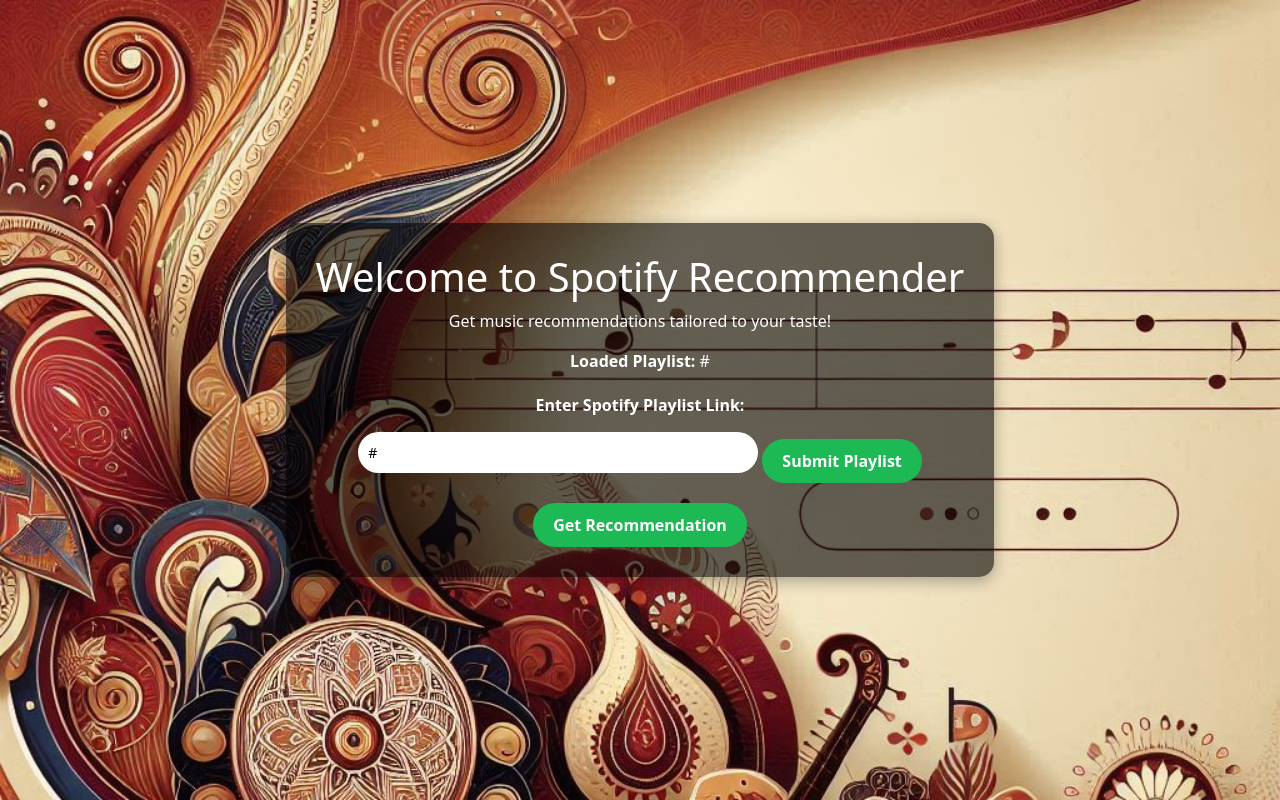
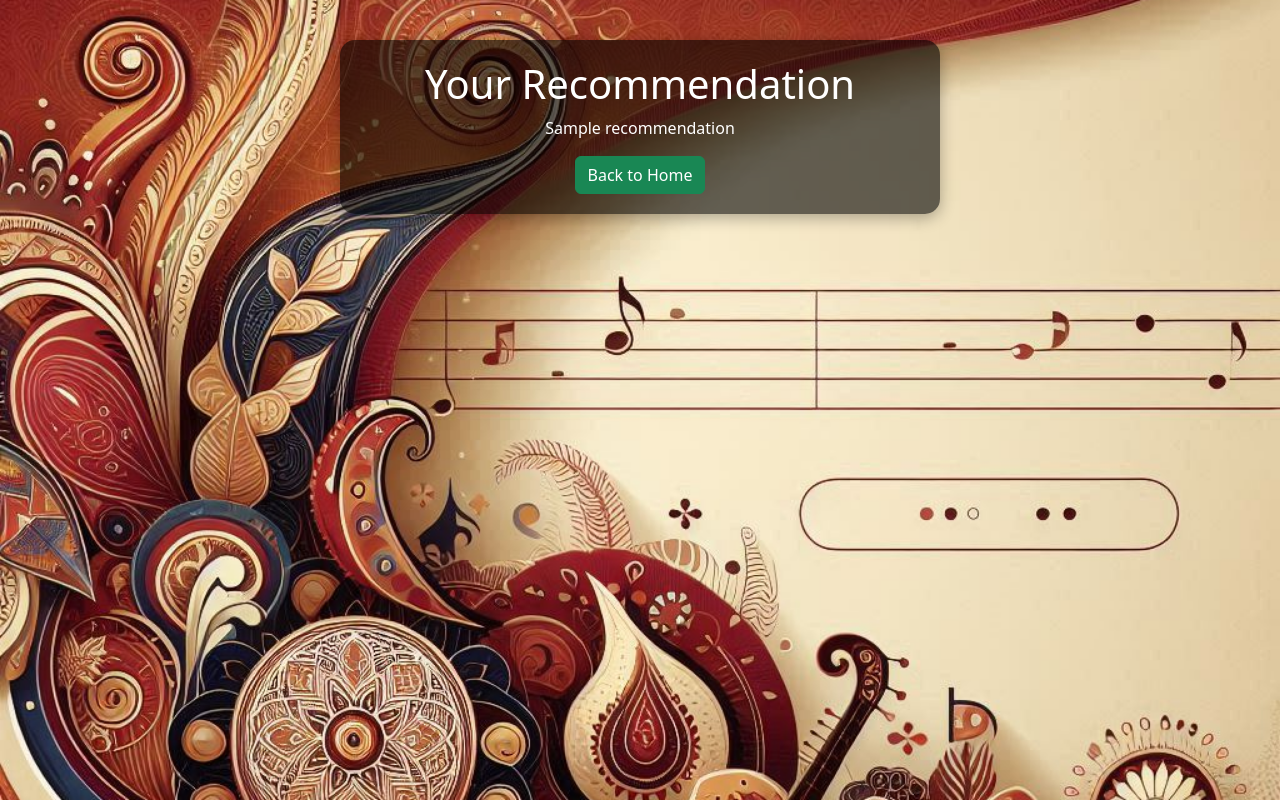
Before and after one commit to prabhatravib/sspotify_recommender_new, a Flask app: template templates/results.html in a window 1280 px wide. Run offline with Flask 2, Linux system fonts and the light colour scheme; the template is opened without the code that fills it: most values are stand-ins (such as "Sample title", 1, 10 or a date in 2020).

Commit message:
Update results.html

```diff
--- a/templates/results.html
+++ b/templates/results.html
@@ -3,89 +3,31 @@
 <head>
     <meta charset="UTF-8">
     <meta name="viewport" content="width=device-width, initial-scale=1.0">
-    <title>Spotify Recommender</title>
+    <title>Recommendation</title>
     <link href="https://cdn.jsdelivr.net/npm/bootstrap@5.3.0-alpha1/dist/css/bootstrap.min.css" rel="stylesheet">
     <style>
         body {
             background: url('/static/Designer.jpeg') no-repeat center center fixed;
             background-size: cover;
-            min-height: 100vh;
-            margin: 0;
-            display: flex;
-            align-items: center;
-            justify-content: center;
             color: white;
             text-align: center;
+            padding: 20px;
         }
-        .main-container {
+        .recommendation-card {
             background: rgba(0, 0, 0, 0.6);
-            padding: 30px;
+            padding: 20px;
             border-radius: 15px;
+            margin: 20px auto;
+            max-width: 600px;
             box-shadow: 0px 4px 15px rgba(0, 0, 0, 0.3);
-        }
-        .btn-custom {
-            background-color: #1DB954;
-            border: none;
-            padding: 10px 20px;
-            border-radius: 30px;
-            color: white;
-            font-weight: bold;
-            font-size: 16px;
-            cursor: pointer;
-            transition: background-color 0.3s ease;
-        }
-        .btn-custom:hover {
-            background-color: #14833B;
-        }
-        input[type="url"] {
-            width: 100%;
-            max-width: 400px;
-            padding: 10px;
-            margin-top: 15px;
-            border-radius: 30px;
-            border: none;
-            outline: none;
-            font-size: 14px;
-        }
-        label {
-            margin-top: 20px;
-            display: block;
-            font-weight: bold;
         }
     </style>
 </head>
 <body>
-    <div class="main-container">
-        <h1>Welcome to Spotify Recommender</h1>
-        <p>Get music recommendations tailored to your taste!</p>
-        {% if playlist_link %}
-            <p><strong>Loaded Playlist:</strong> {{ playlist_link }}</p>
-        {% endif %}
-        <form action="/submit_playlist" method="POST">
-            <label for="playlist_url">Enter Spotify Playlist Link:</label>
-            <input
-                type="url"
-                id="playlist_url"
-                name="playlist_url"
-                placeholder="e.g., https://open.spotify.com/playlist/..."
-                value="{{ playlist_link if playlist_link else '' }}"
-                required
-            />
-            <button type="submit" class="btn btn-custom" style="margin-top: 15px;">Submit Playlist</button>
-        </form>
-        <form action="/get_recommendation" method="POST" style="margin-top: 20px;">
-            <button type="submit" class="btn btn-custom">Get Recommendation</button>
-        </form>
-        {% if success %}
-            <div class="alert alert-success" role="alert" style="margin-top: 20px;">
-                {{ success }}
-            </div>
-        {% endif %}
-        {% if error %}
-            <div class="alert alert-danger" role="alert" style="margin-top: 20px;">
-                {{ error }}
-            </div>
-        {% endif %}
+    <div class="recommendation-card">
+        <h1>Your Recommendation</h1>
+        <p>{{ recommendation }}</p>
+        <a href="/" class="btn btn-success">Back to Home</a>
     </div>
 </body>
 </html>
```
